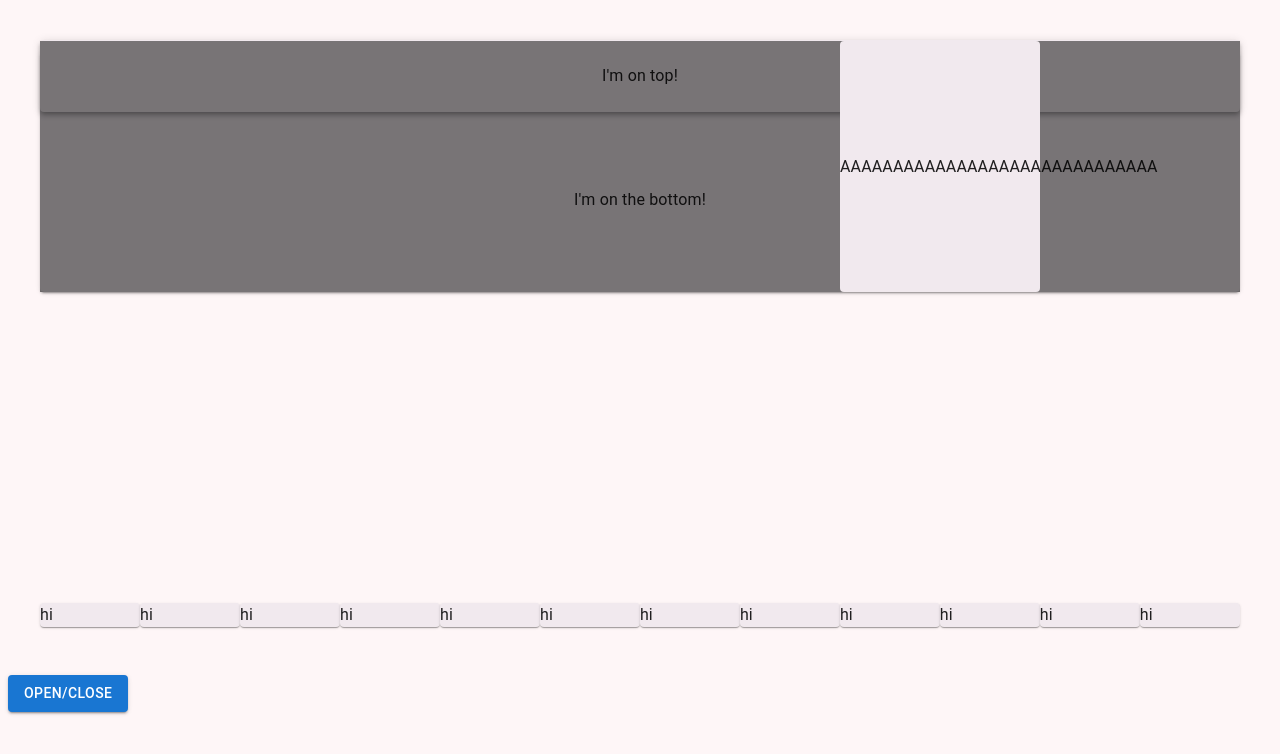
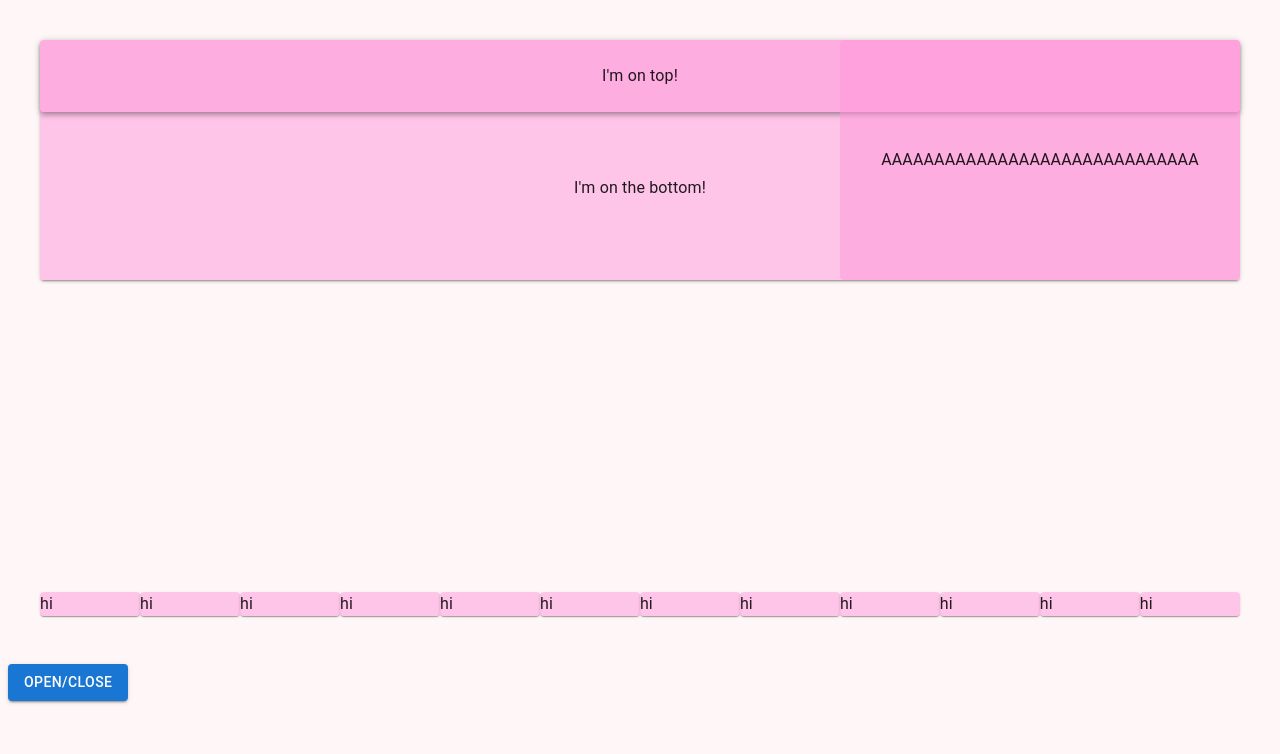
Before and after one commit to eclectic-kitty/react-mui-experiments, a React (Create React App) app: page / in a window 1280 px wide. Both pictures are taken after a click on the button "OPEN/CLOSE". Shown: the top 754 px of the page. Built offline with nearby package versions, Linux system fonts and the light colour scheme.

Commit message:
extra comments + matching backdrop radius and size

```diff
--- a/src/App.js
+++ b/src/App.js
@@ -21,7 +21,7 @@ const auTheme = createTheme({
   palette: {
     background: {
       default: "#FEF6F7",
-      paper: "#F1E9EE",
+      paper: "#ff96d980",
       text: {
         primary: "#383649",
       },
@@ -64,44 +64,55 @@ const App = () => {
 
       {/* So yeah, not ideal, but it works :p
         TODO: make the height and positioning calculated */}
-      <Grid container columns={12} sx={{ padding: 5 }}>
+      <Grid container columns={12} spacing={0} sx={{ padding: 5 }}>
         <Grid size={12} sx={{ zIndex: 10 }}>
           <Paper elevation={4} sx={{ paddingY: 3, textAlign: "center" }}>
             <Typography>I'm on top!</Typography>
           </Paper>
         </Grid>
-        <Grid size={12} sx={{ position: "relative", top: -60, zIndex: 0 }}>
+        <Grid
+          size={12}
+          ref={contRef}
+          sx={{ position: "relative", top: -72, zIndex: 0 }}
+        >
           <Paper
             elevation={2}
-            ref={contRef}
             sx={{ paddingTop: 17, paddingBottom: 10, textAlign: "center" }}
           >
             <Typography>I'm on the bottom!</Typography>
           </Paper>
         </Grid>
-        <Backdrop
+        {/* <Backdrop
           open={drawerOpen}
           slotProps={{ root: { backgroundColor: "rgba(201, 102, 240, 1)" } }}
           sx={{
             position: "relative",
+            // These two make the backdrop fill the Grid row
             width: "100%",
             height: "100%",
-            top: -311,
-            zIndex: 10,
+            top: -312,
+            zIndex: 10, // This places the backdrop in between the progress bar and checklist
+            borderRadius: 1, // This matches the Paper's radius
             justifyContent: "flex-start", // This is necesassary for Grid item size to be respected
           }}
-        >
+        > */}
         <Slide in={drawerOpen} direction="left" container={contRef.current}>
-            <Grid size={2} offset={8} sx={{ zIndex: 20 }}>
+          <Grid size={4} offset={8} sx={{ zIndex: 20 }}>
             <Paper
               elevation={0}
-                sx={{ paddingY: 14.2, textAlign: "center", width: "100%" }}
+              sx={{
+                position: "relative",
+                top: -312,
+                paddingY: 13.5,
+                textAlign: "center",
+                width: "100%",
+              }}
             >
               <Typography>AAAAAAAAAAAAAAAAAAAAAAAAAAAAAA</Typography>
             </Paper>
           </Grid>
         </Slide>
-        </Backdrop>
+        {/* </Backdrop> */}
         <Grid size={1}>
           <Paper>hi</Paper>
         </Grid>
```
Lines whose indentation alone changed are shown as unchanged.
